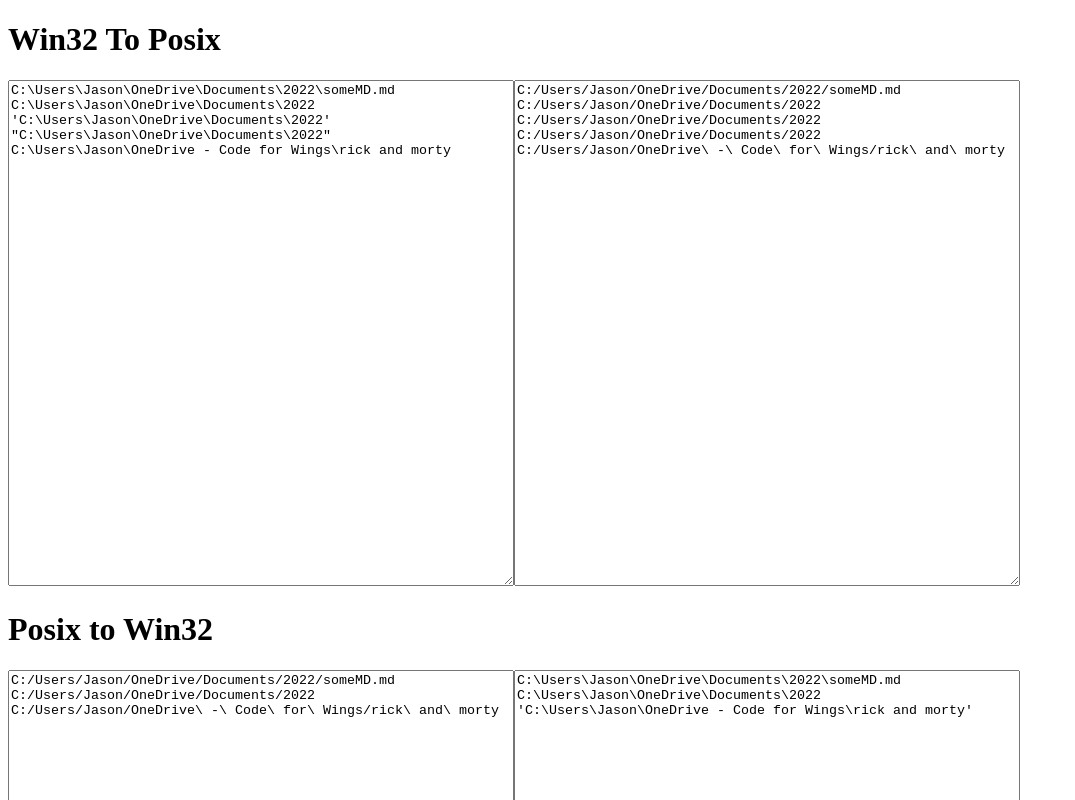
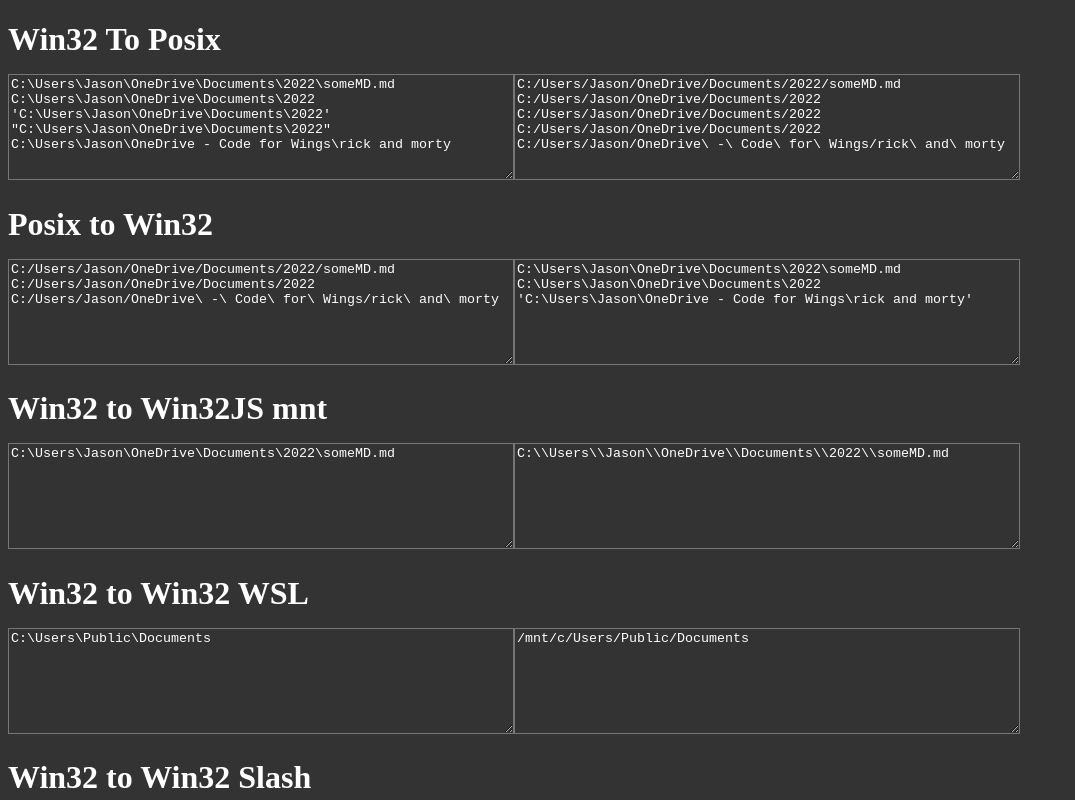
Before and after one commit to codeforwings/nuxt3-win32-posix-path, a Nuxt app: page / in a window 1280 px wide. Shown: the top 800 px of the page, without its empty margins (0-1075 px from the left). Built offline with nearby package versions, Linux system fonts and the light colour scheme.

Commit message:
added darktheme and fixed spacing

```diff
--- a/app.vue
+++ b/app.vue
@@ -99,9 +99,42 @@ export default {
   },
 }
 </script>
+<!--dark-theme css -->
 <style>
-  .area {
-    min-height: 500px;
+.area {
+    min-height: 100px;
     min-width: 500px;
   }
+
+
+:root {
+  --bg-color: #333;
+  --text-color: white;
+}
+
+.dark-theme {
+  --bg-color: #333;
+  --text-color: white;
+}
+.light-theme {
+  --bg-color: white;
+  --text-color: black;
+}
+
+body,input, textarea {
+  background-color: var(--bg-color);
+  color: var(--text-color);
+}
+
+h1, p{
+  margin-bottom: 1rem;
+}
+
+button {
+  padding: 0.5rem 1rem;
+  background-color: var(--bg-color);
+  color: var(--text-color);
+  border: none;
+  cursor: pointer;
+}
 </style>
```
